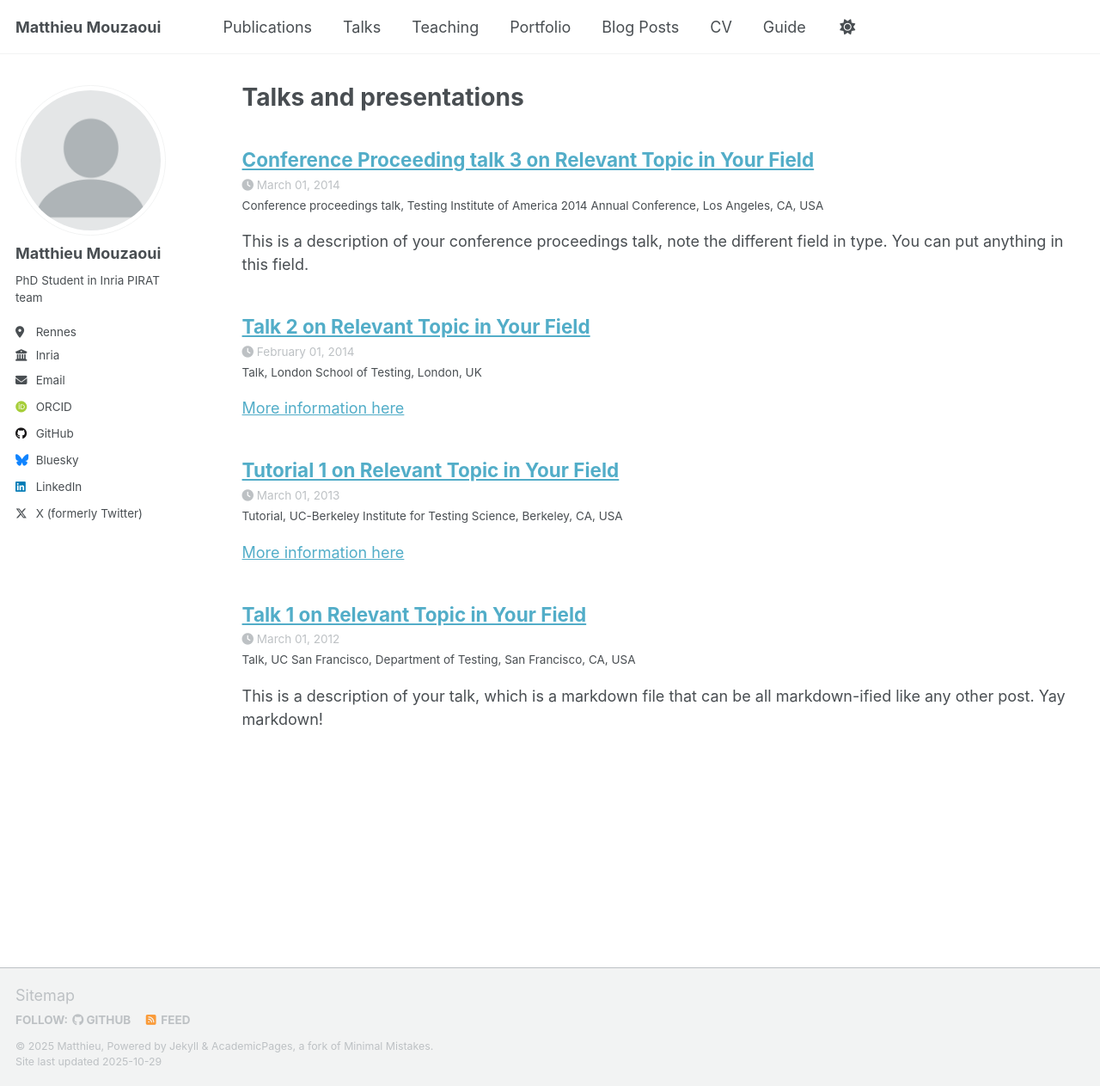
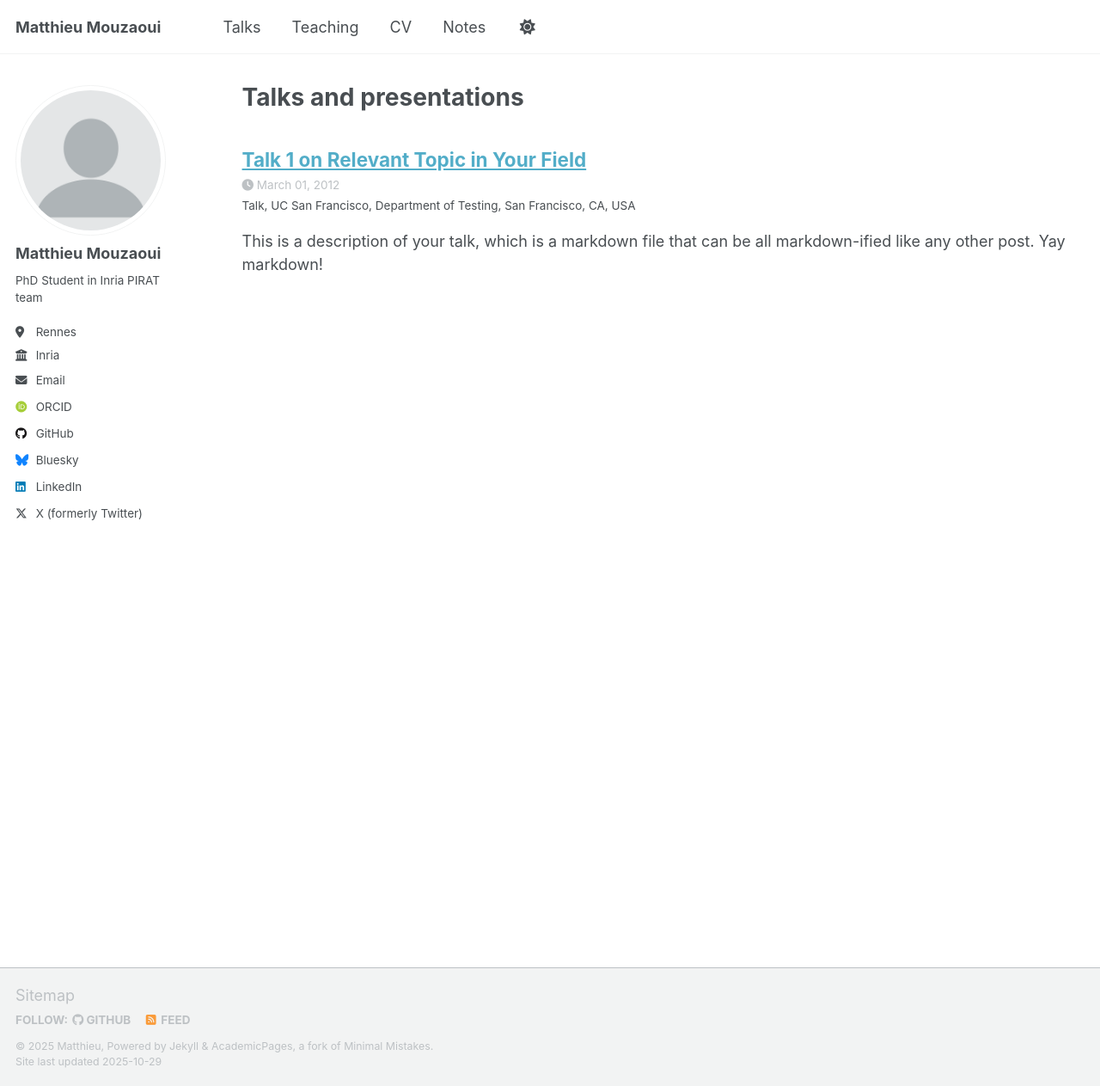
Before and after one commit to MouzaouiMatthieu/MouzaouiMatthieu.github.io, a Jekyll site: the page built from _pages/talks.html, in a window 1280 px wide and 1263 px high. Shown: the whole window at 86% size. Built offline with Jekyll 4.4.1, drawn with Linux system fonts in a browser that asks for light colours; some web fonts are replaced; a script that is not in the unit is left out.

Commit message:
nav bar + talks

```diff
--- a/_talks/2013-03-01-tutorial-1.md
+++ /dev/null
@@ -1,13 +0,0 @@
----
-title: "Tutorial 1 on Relevant Topic in Your Field"
-collection: talks
-type: "Tutorial"
-permalink: /talks/2013-03-01-tutorial-1
-venue: "UC-Berkeley Institute for Testing Science"
-date: 2013-03-01
-location: "Berkeley, CA, USA"
----
-
-[More information here](http://exampleurl.com)
-
-This is a description of your tutorial, note the different field in type. This is a markdown files that can be all markdown-ified like any other post. Yay markdown!
--- a/_talks/2014-02-01-talk-2.md
+++ /dev/null
@@ -1,13 +0,0 @@
----
-title: "Talk 2 on Relevant Topic in Your Field"
-collection: talks
-type: "Talk"
-permalink: /talks/2014-02-01-talk-2
-venue: "London School of Testing"
-date: 2014-02-01
-location: "London, UK"
----
-
-[More information here](http://example2.com)
-
-This is a description of your talk, which is a markdown files that can be all markdown-ified like any other post. Yay markdown!
--- a/_talks/2014-03-01-talk-3.md
+++ /dev/null
@@ -1,11 +0,0 @@
----
-title: "Conference Proceeding talk 3 on Relevant Topic in Your Field"
-collection: talks
-type: "Conference proceedings talk"
-permalink: /talks/2014-03-01-talk-3
-venue: "Testing Institute of America 2014 Annual Conference"
-date: 2014-03-01
-location: "Los Angeles, CA, USA"
----
-
-This is a description of your conference proceedings talk, note the different field in type. You can put anything in this field.
```
Also changed, not shown: _data/navigation.yml (+10 -10 lines).
